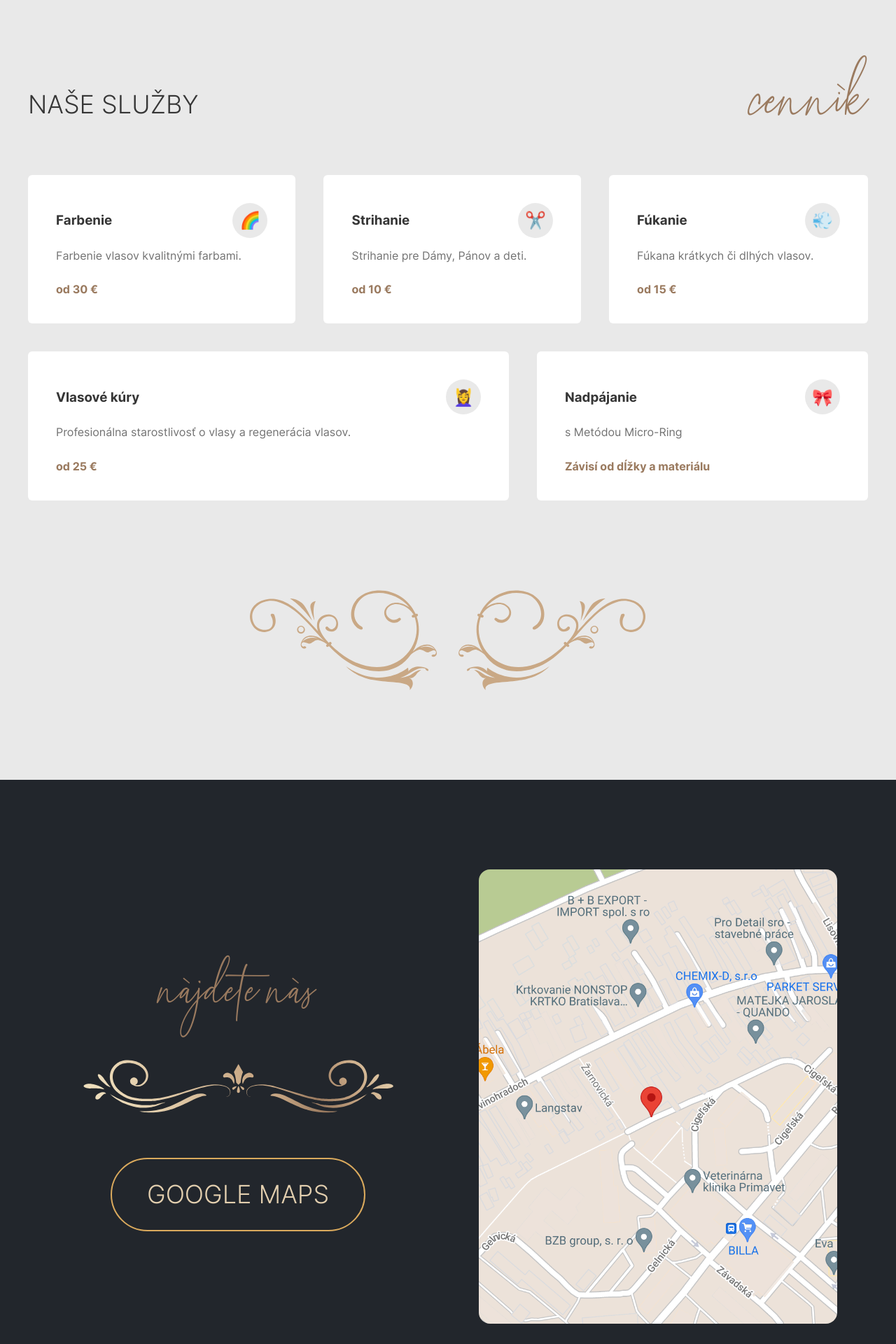
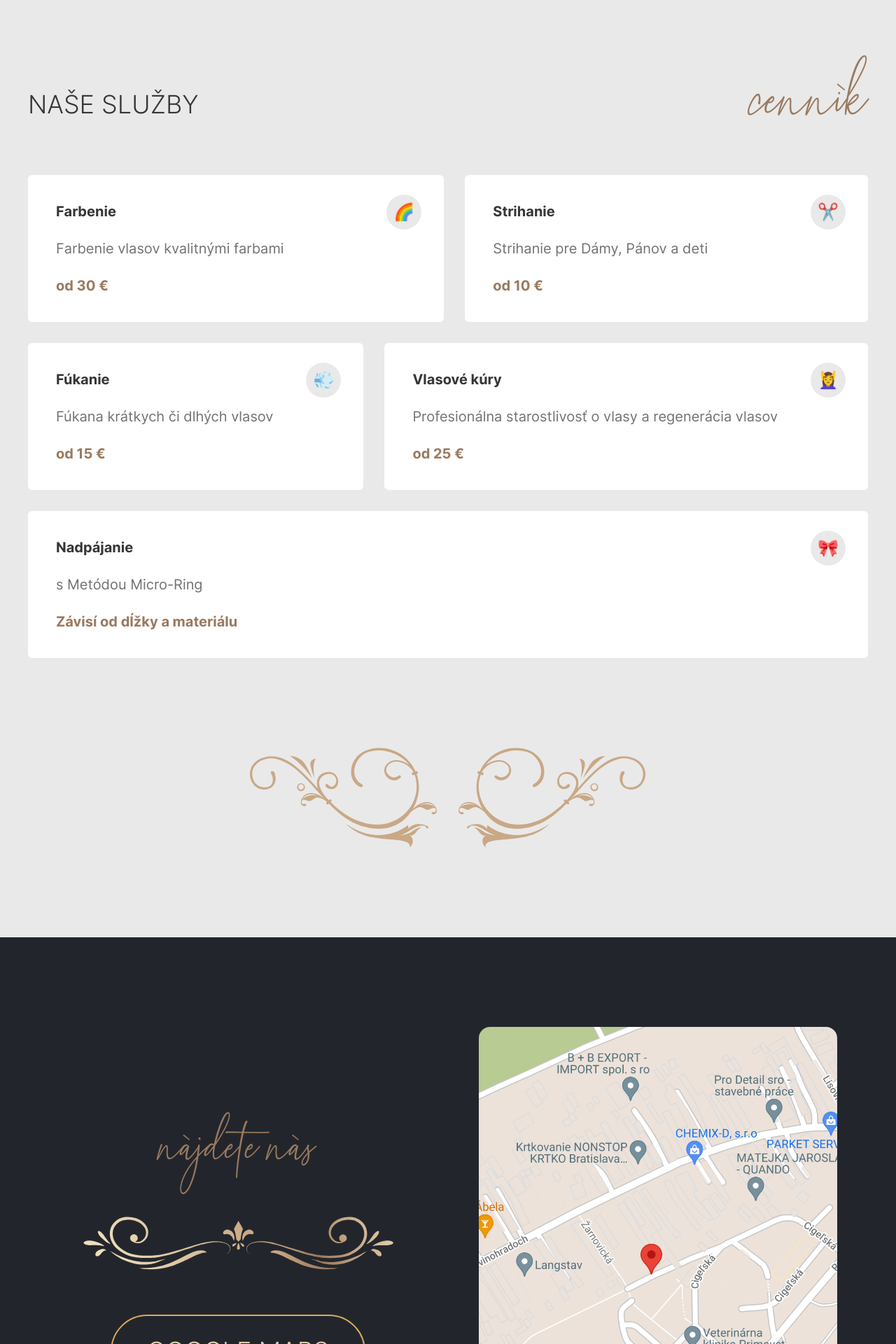
Before and after one commit to anna-filou/backyard, a Jekyll site: the page built from index.html, in a window 1280 px wide. Shown: the part 3553-5473 px from the top of the page at 70% size. Built offline with Jekyll 4.4.1, drawn with Linux system fonts in a browser that asks for light colours.

Commit message:
bigger font service blocks

```diff
--- a/_layouts/index.html
+++ b/_layouts/index.html
@@ -66,6 +66,7 @@
 </section>
 
 <section id="services" class="light pv6">
+    <div class="">
         <div class="section">
             <div class="flex flex-column flex-row-ns justify-between mb5">
                 <h2 class="f2 mb0">{{site.data.services.title[page.lang]}}</h2>
@@ -77,18 +78,18 @@
                 <div class="price-block">
                     <div class="w-100">
                         <div class="flex justify-between items-center w-100 mb3">
-                        <h3 class="dib mv0">{{ service.title[page.lang] }}</h3>
+                            <h3 class="dib mv0 f4">{{ service.title[page.lang] }}</h3>
                             <div class="light emoji flex items-center justify-center">{{ service.emoji }}</div>
                         </div>
-                    <div class="o-70 measure">{{ service.desc[page.lang] }}</div>
+                        <div class="o-70 measure f4">{{ service.desc[page.lang] }}</div>
                     </div>
-                <div class="b dark-gold">{{ service.price[page.lang] }}</div>
+                    <div class="b dark-gold f4">{{ service.price[page.lang] }}</div>
                 </div>
                 {%- endfor -%}
             </div>
 
             <img src="/assets/services-deco.svg" alt="" class="db center mt6">
-
+        </div>
     </div>
 </section>
 
--- a/css/style.css
+++ b/css/style.css
@@ -181,7 +181,7 @@
     flex-direction: row;
     align-items: flex-start;
     padding: 0px;
-    gap: 40px;
+    gap: 30px;
     flex-wrap: wrap;
 }
 
@@ -189,7 +189,7 @@
     display: flex;
     flex-direction: column;
     align-items: flex-start;
-    padding: 40px;
+    padding: 28px 32px 40px 40px;
     gap: 30px;
 
     align-self: stretch;
```
Also changed, not shown: _data/services.yml (+8 -8 lines). Lines whose indentation alone changed are shown as unchanged.
